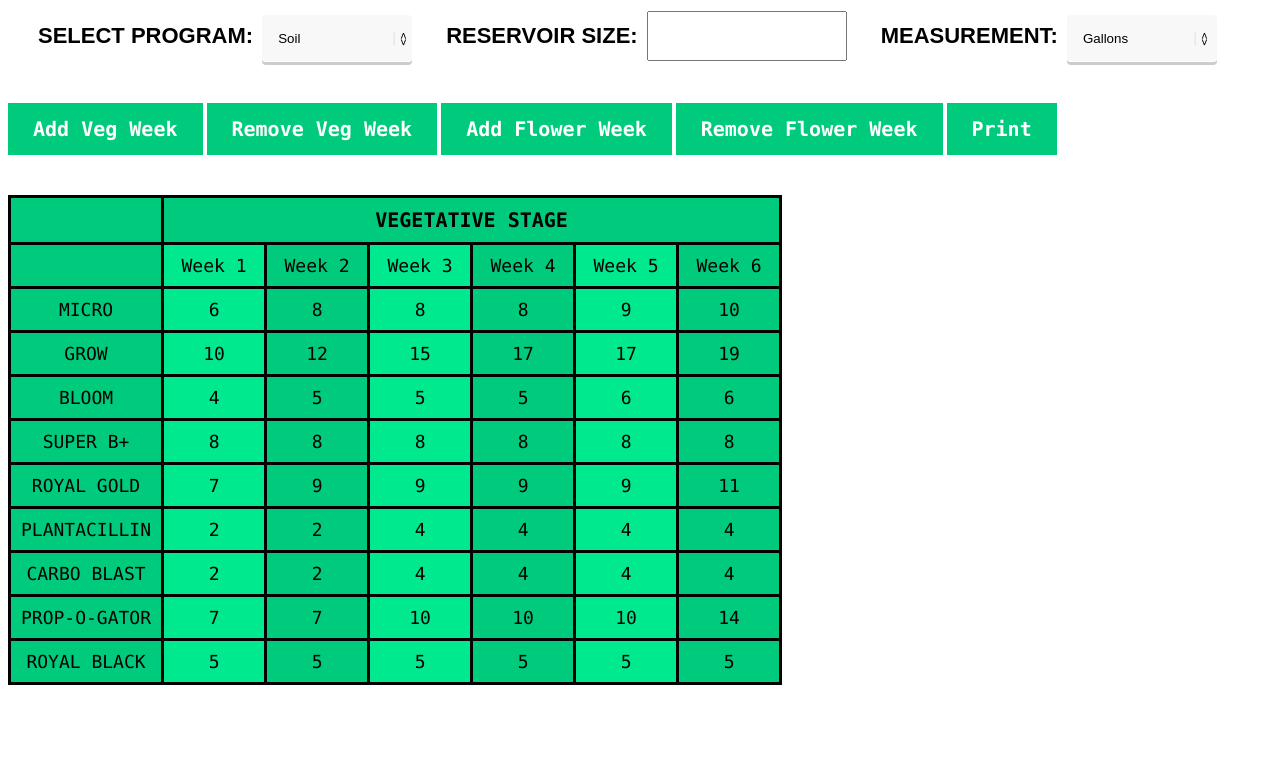
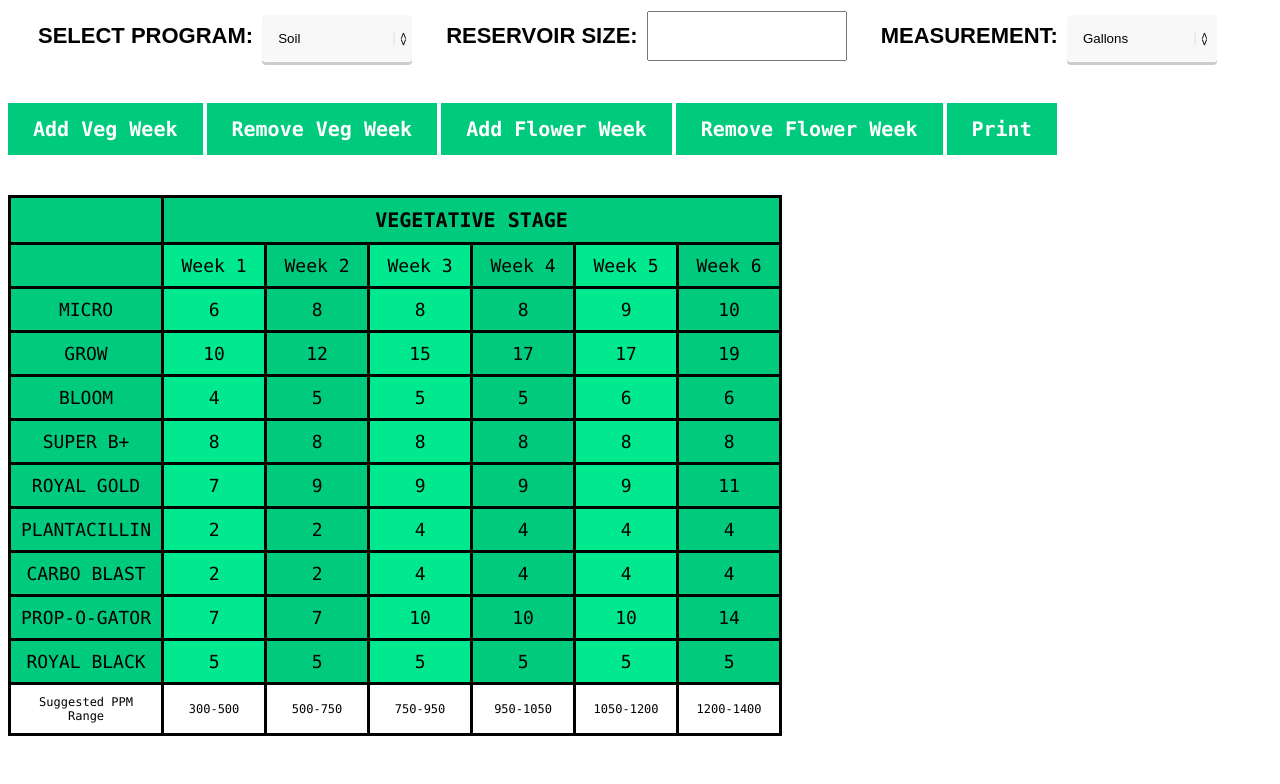
Before and after one commit to NykolaySavin/nutrientTable, a plain HTML site: page index.html in a window 1280 px wide. Shown: the top 784 px of the page. Drawn offline with nearby package versions, Linux system fonts and the light colour scheme.

Commit message:
Added new row

```diff
--- a/index.html
+++ b/index.html
@@ -5,7 +5,7 @@
     <title>Title</title>
     <script src="https://code.jquery.com/jquery-1.10.1.min.js"></script>
     <!-- Latest compiled and minified CSS -->
-    <script src="https://maxcdn.bootstrapcdn.com/bootstrap/3.3.7/js/bootstrap.min.js"></script>
+
     <link rel="stylesheet" href="styles.css" type="text/css" />
   </head>
   <body>
@@ -43,6 +43,9 @@
       let value = 0;
       let substance = "Soil";
       let footage = "Gallons";
+      const tFooterGreen =["300-500","500-750","750-950","950-1050","1050-1200","1200-1400","1200-1400","1200-1400","1200-1400","1200-1400","1200-1400"];
+
+      const tFooterRed =["850-950","1000-1200","1200-1350","1350-1500","1600-1700","1500-1650","1400-1500","1250-1400","1250-1400","1250-1400","1250-1400","1250-1400","1250-1400","1250-1400"];
       const hydroGreen = [
         [6, 8, 8, 8, 8, 8, 8, 8, 8, 8, 8],
         [10, 12, 14, 14, 14, 14, 14, 14, 14, 14],
@@ -118,7 +121,7 @@
         [6, 6, 6, 6, 6, 6, 6, 6, 6, 6, 6, 6, 6, 6],
         [8, 8, 8, 8, 8, 8, 8, 8, 8, 8, 8, 8, 8, 8],
         [11, 10, 5, 5, "", "", "", "", "", "", "", "", "", ""],
-          ["", "", "", "", "", "", "", "", "", "", "", "", "", ""],
+        ["", "", "", "", "", "", "", "", "", "", "", "", "", ""],
         ["", 6, 8, "", "", "", "", "", "", "", "", "", "", ""],
         ["", "", "", 8, 8, "", "", "", "", "", "", "", "", ""],
         ["", "", "", "", "", 8, 8, 8, "", "", "", "", "", ""]
@@ -128,7 +131,8 @@
         multiplyValue,
         tableData,
         containerName,
-        header
+        header,
+        tFooterData
       ) {
         var table = $(
           '<table cellpadding="0" cellspacing="0" border="0"></table>'
@@ -153,15 +157,18 @@
           if (i == 0) data = "MICRO";
           if (i == 1) data = "GROW";
           if (i == 2) data = "BLOOM";
-          if (i == 3 &&(substance!="Soil" ||containerName=="redContent")) data = "CALNESIUM";
-          if(i==3 && substance=="Soil" && containerName=="greenContent") i++;
+          if (i == 3 && (substance != "Soil" || containerName == "redContent"))
+            data = "CALNESIUM";
+          if (i == 3 && substance == "Soil" && containerName == "greenContent")
+            i++;
           if (i == 4) data = "SUPER B+";
           if (i == 5) data = "ROYAL GOLD";
           if (i == 6) data = "PLANTACILLIN";
           if (i == 7) data = "CARBO BLAST";
           if (i == 8) data = "PROP-O-GATOR";
-          if (i == 9 &&( substance=="Soil" || substance=="Coco")) data = "ROYAL BLACK";
-          if(i==9 &&  substance=="Hydro") i++;
+          if (i == 9 && (substance == "Soil" || substance == "Coco"))
+            data = "ROYAL BLACK";
+          if (i == 9 && substance == "Hydro") i++;
           if (i == 10) data = "BUD START";
           if (i == 11) data = "TON O BUD";
           if (i == 12) data = "BUD BOOM";
@@ -174,7 +181,14 @@
           }
           table.append(row);
         }
+        var tFooter =$("<tr></tr>").addClass("clear");
+        tFooter.append($("<td>Suggested PPM Range</td>"));
+        for(var j=0; j<columnLength;j++){
+            var rowData = $("<td></td>").text(tFooterData[j]);
+            tFooter.append(rowData);
+        }
 
+        table.append(tFooter);
         $("#" + containerName).append(table);
       }
       function redrawTables() {
@@ -194,19 +208,22 @@
             : hydroRed;
         const multiplier =
           footage == "Gallons" ? currentValue : currentValue / 3.785;
+
         createTable(
           greenColumns,
           multiplier,
           tableDataGreen,
           "greenContent",
-          "VEGETATIVE STAGE"
+          "VEGETATIVE STAGE",
+            tFooterGreen
         );
         createTable(
           redColumns,
           multiplier,
           tableDataRed,
           "redContent",
-          "FLOWERING & RIPENING STAGE"
+          "FLOWERING & RIPENING STAGE",
+            tFooterRed
         );
       }
       $(function() {
--- a/styles.css
+++ b/styles.css
@@ -159,3 +159,11 @@ table.redContent th {
     color: #010101;
   }
 }
+tr.clear td{
+  background: #ffffff;
+  font-size: 12px;
+}
+tr.clear td:nth-child(even) {
+   background: #ffffff;
+  font-size: 12px;
+ }
```
